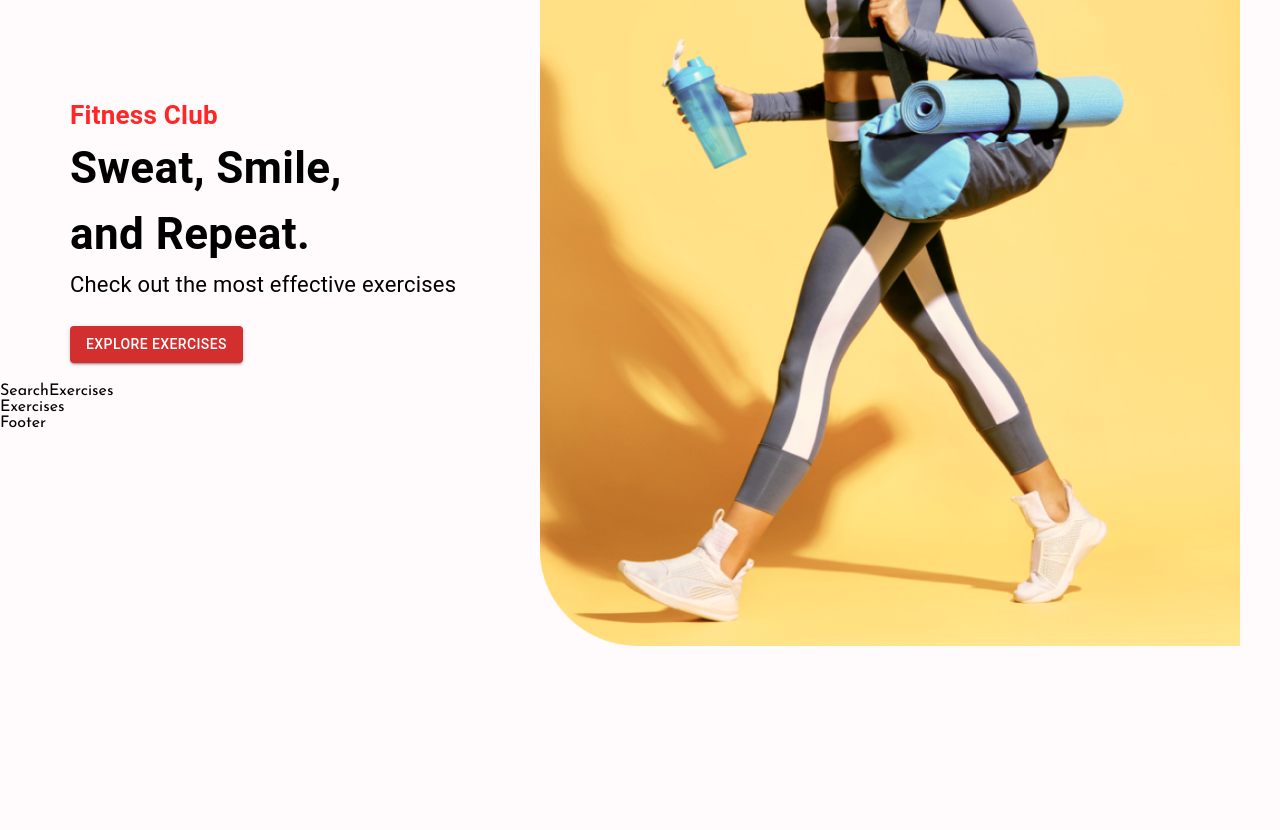
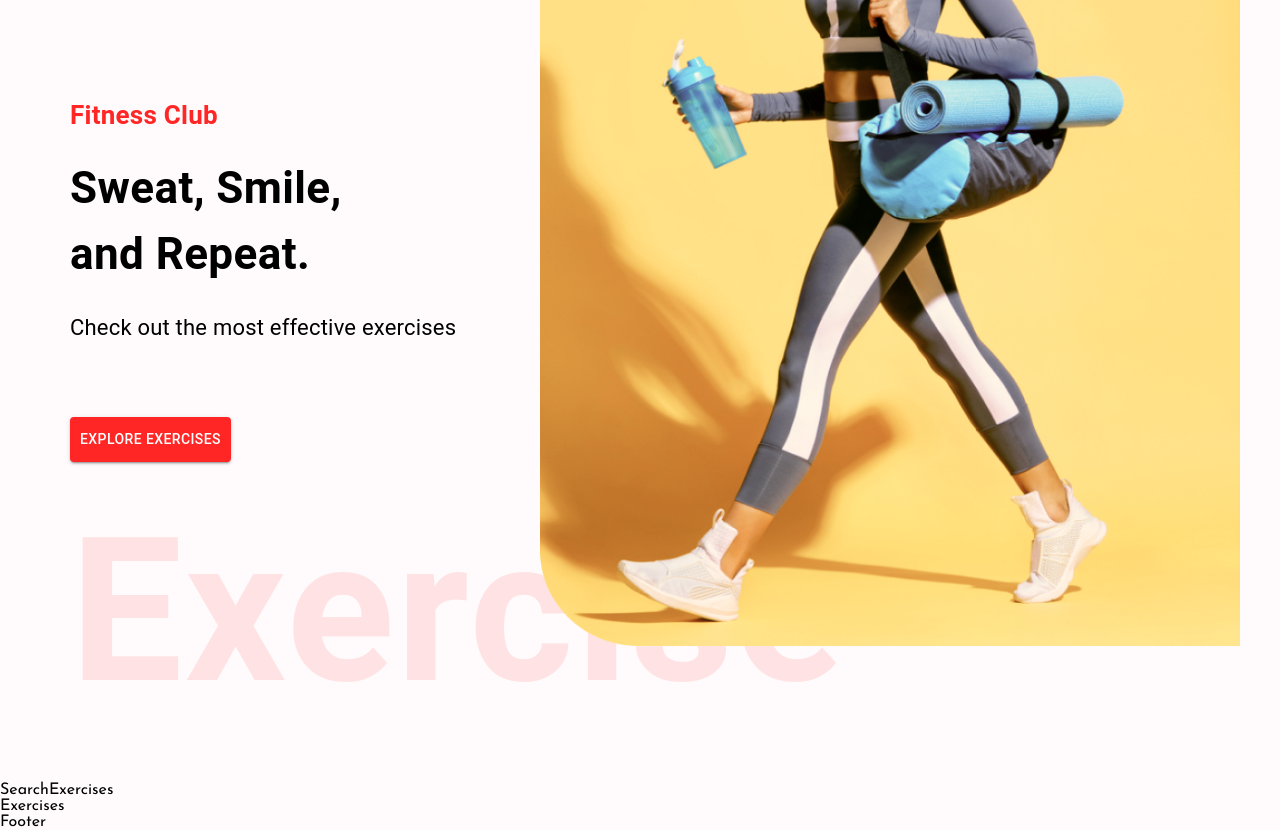
Before and after one commit to TeNeBiT-eng/Fitness-Web-App, a React (Create React App) app: page / in a window 1280 px wide. Shown: the part 220-1050 px from the top of the page. Before the commit the page ends 866 px from the top, so only its background shows below. Built offline with nearby package versions, Linux system fonts and the light colour scheme.

Commit message:
hero-banner

```diff
--- a/src/components/HeroBanner.js
+++ b/src/components/HeroBanner.js
@@ -1,6 +1,6 @@
 import React from "react";
 import { Box, Stack, Typography, Button } from "@mui/material";
-import HeroBannerImage from '../assets/images/banner.png'
+import HeroBannerImage from "../assets/images/banner.png";
 
 const HeroBanner = () => {
   return (
@@ -18,16 +18,29 @@
       <Typography
         fontWeight="600"
         sx={{ fontSize: { lg: "44px", xs: "40px" } }}
+        mb='23px' mt='20px'
       >
         Sweat, Smile, <br /> and Repeat.
       </Typography>
-      <Typography fontSize="22px" lineHeight="35px" mb={3}>
+      <Typography fontSize="22px" lineHeight="35px" mb={9}>
         Check out the most effective exercises
       </Typography>
-      <Button variant="contained" color="error" href="#exercises">
+      <Button
+      variant="contained"
+      color="error"
+      href="#exercises"
+      sx={{backgroundColor: '#ff2625', padding: '10px'}}>
         Explore Exercises
       </Button>
-      <img src={HeroBannerImage} alt='banner' className="hero-banner-img"/>
+      <Typography
+        fontWeight={600}
+        color="#FF2625"
+        sx={{ opacity: "0.1", display: { lg: "block", xs: "none" } }}
+        fontSize='200px'
+      >
+        Exercise
+      </Typography>
+      <img src={HeroBannerImage} alt="banner" className="hero-banner-img" />
     </Box>
   );
 };
```
